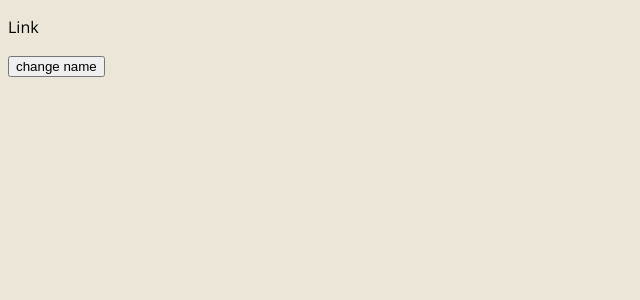
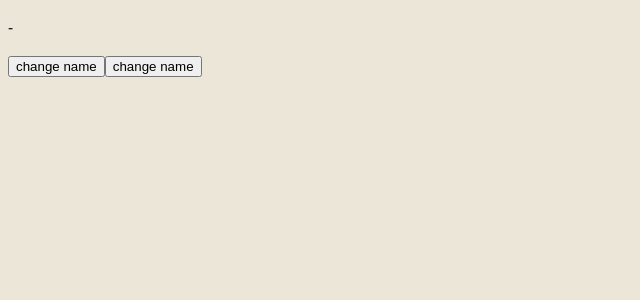
Before and after one commit to mattyricks/ts-vue3-hyrule-jobs, a Vue app: page / in a window 1280 px wide. Shown: the top 300 px of the page, without its empty margins (0-640 px from the left). Built offline with nearby package versions, Linux system fonts and the light colour scheme.

Commit message:
introduces reactive setup, refs, and generic typing

```diff
--- a/src/App.vue
+++ b/src/App.vue
@@ -1,28 +1,41 @@
 <template>
   <div class="app">
-    <p>
-      {{ name }}
-    </p>
+    <p>{{ name }} - {{ age }}</p>
 
     <button @click="changeName('Zelda')">change name</button>
+
+    <button @click="changeAge(35)">change name</button>
   </div>
 </template>
 
 <script lang="ts">
-import { defineComponent } from "vue";
+import { defineComponent, reactive, ref, toRefs } from "vue";
 
 export default defineComponent({
   name: "App",
   components: {},
-  data() {
-    return {
-      name: "Link",
-      age: 25 as number | string,
-    };
+  setup() {
+    // const state = reactive({
+    //   name: "Link",
+    //   age: 25 as string | number,
+    // });
+
+    // state.name = "Matty";
+
+    // return { ...toRefs(state) };
+
+    const name = ref("Link");
+    const age = ref<number | string>(32);
   },
+
   methods: {
     changeName(name: string) {
       this.name = name;
+      return name;
+    },
+    changeAge(age: number | string) {
+      this.age = age;
+      return age;
     },
   },
 });
```
